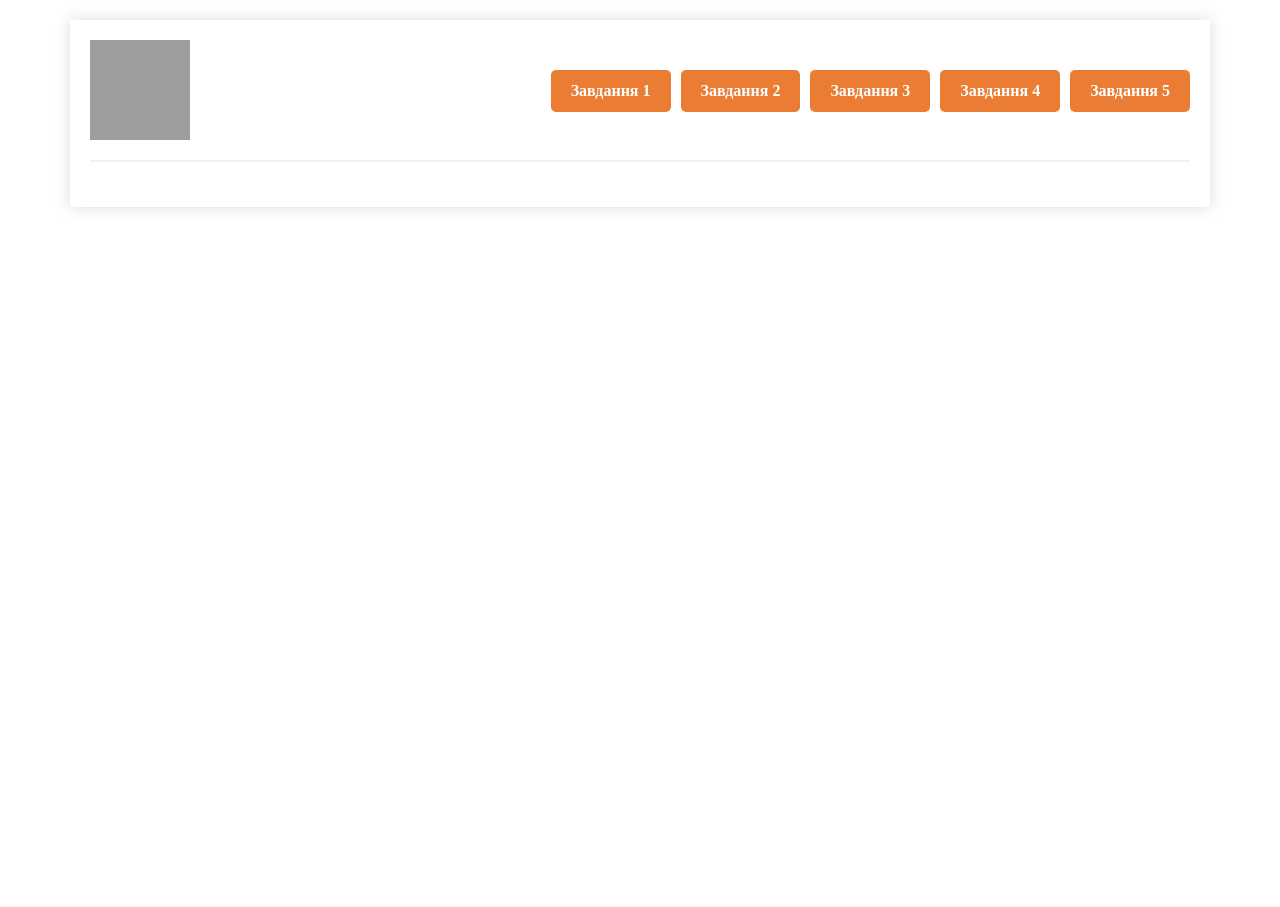
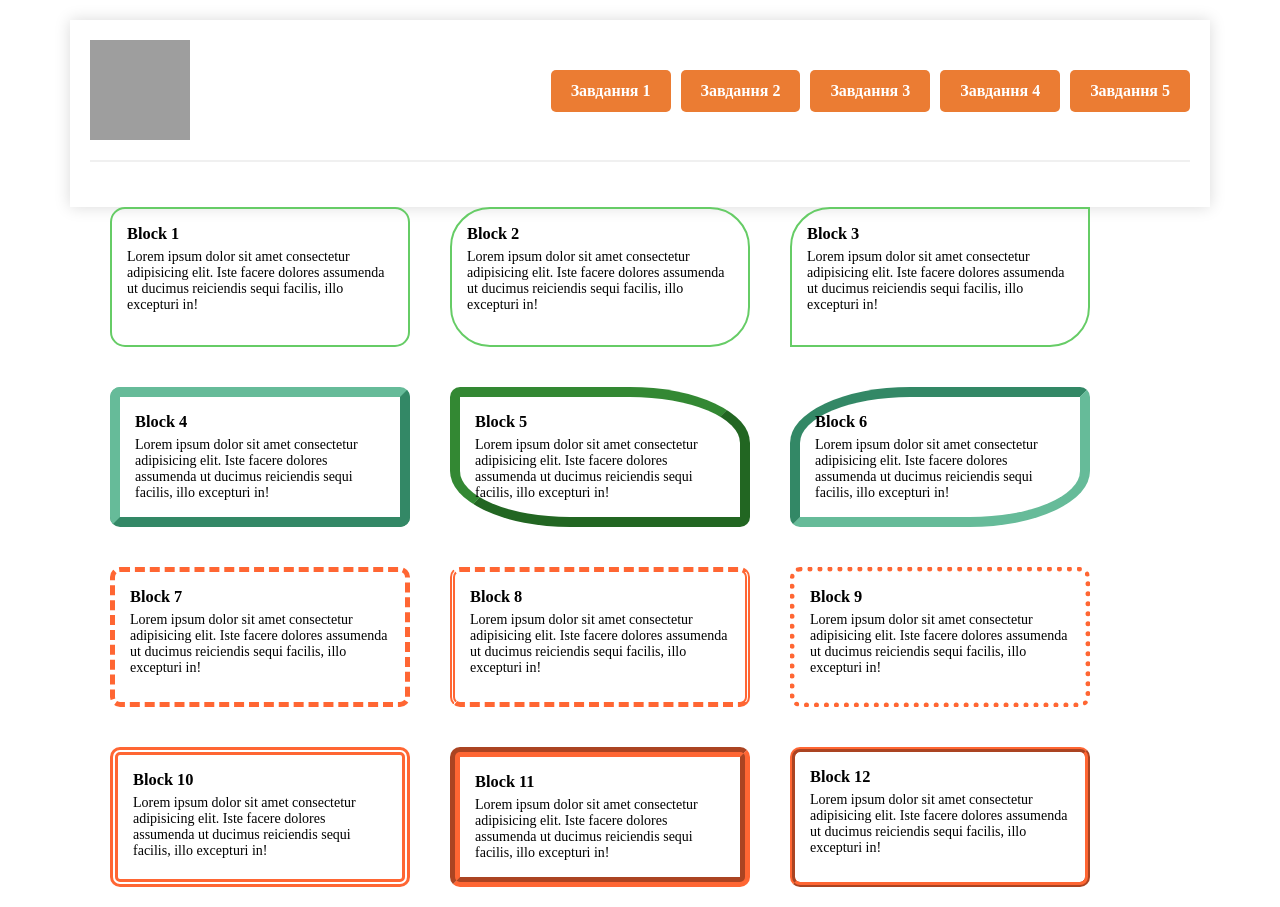
Before and after one commit to Harlamis/web-technologies, a plain HTML site: page lab6/task2.html in a window 1280 px wide. Before the commit the page ends 800 px from the top, so only its background shows below. Drawn offline with Linux system fonts and the light colour scheme; grey boxes are pictures that could not be loaded.

Commit message:
finished task2 for lab6

```diff
--- a/lab6/style2.css
+++ b/lab6/style2.css
@@ -6,3 +6,98 @@
   box-shadow: 0 0 15px rgba(0, 0, 0, 0.15);
   box-sizing: border-box;
 }
+
+.blocks-container {
+  overflow: auto;
+  padding-top: 10px;
+}
+
+.block {
+  float: left;
+  width: 300px;
+  min-height: 140px;
+  box-sizing: border-box;
+  padding: 15px;
+  margin: 20px;
+  font-size: 14px;
+}
+
+.block h3 {
+  margin-top: 0;
+  margin-bottom: 5px;
+}
+
+.block p {
+  margin: 0;
+}
+
+.block-1 {
+  border: 2px solid #6c6;
+  border-radius: 15px;
+}
+
+.block-2 {
+  border: 2px solid #6c6;
+  border-radius: 40px;
+}
+
+.block-3 {
+  border: 2px solid #6c6;
+  border-radius: 40px 0 40px 0;
+}
+
+.block-4 {
+  border: 10px solid #6b9;
+  border-right-color: #386;
+  border-bottom-color: #386;
+  border-radius: 10px;
+}
+
+.block-5 {
+  border: 10px solid #383;
+  border-right-color: #262;
+  border-bottom-color: #262;
+  border-radius: 10px 40% 10px 40%;
+}
+
+.block-6 {
+  border: 10px solid #6b9;
+  border-top-color: #386;
+  border-left-color: #386;
+  border-radius: 40% 10px 40% 10px;
+}
+
+.block-7 {
+  border: 5px dashed #f63;
+  border-radius: 10px;
+}
+
+.block-8 {
+  border: 5px solid #f63;
+  border-top-style: dashed;
+  border-bottom-style: dashed;
+  border-left-style: double;
+  border-right-style: double;
+  border-radius: 10px;
+}
+
+.block-9 {
+  border: 5px dotted #f63;
+  border-radius: 10px;
+}
+
+.block-10 {
+  border: 8px double #f63;
+  border-radius: 10px;
+}
+
+.block-11 {
+  border: 10px groove #f63;
+  border-radius: 10px;
+}
+
+.block-12 {
+  border: 5px solid #f63;
+  border-style: ridge;
+  border-radius: 10px;
+}
--- a/lab6/task2.html
+++ b/lab6/task2.html
@@ -23,6 +23,82 @@
           </ul>
         </div>
       </header>
+      <main>
+        <div class="block-container">
+          <div class="block block-1">
+            <h3>Block 1</h3>
+            <p>
+              Lorem ipsum dolor sit amet consectetur adipisicing elit. Iste facere dolores assumenda ut ducimus reiciendis sequi facilis, illo excepturi in!
+            </p>
+          </div>
+          <div class="block block-2">
+            <h3>Block 2</h3>
+            <p>
+              Lorem ipsum dolor sit amet consectetur adipisicing elit. Iste facere dolores assumenda ut ducimus reiciendis sequi facilis, illo excepturi in!
+            </p>
+          </div>
+          <div class="block block-3">
+            <h3>Block 3</h3>
+            <p>
+              Lorem ipsum dolor sit amet consectetur adipisicing elit. Iste facere dolores assumenda ut ducimus reiciendis sequi facilis, illo excepturi in!
+            </p>
+          </div>
+          <div class="block block-4">
+            <h3>Block 4</h3>
+            <p>
+              Lorem ipsum dolor sit amet consectetur adipisicing elit. Iste facere dolores assumenda ut ducimus reiciendis sequi facilis, illo excepturi in!
+            </p>
+          </div>
+          <div class="block block-5">
+            <h3>Block 5</h3>
+            <p>
+              Lorem ipsum dolor sit amet consectetur adipisicing elit. Iste facere dolores assumenda ut ducimus reiciendis sequi facilis, illo excepturi in!
+            </p>
+          </div>
+          <div class="block block-6">
+            <h3>Block 6</h3>
+            <p>
+              Lorem ipsum dolor sit amet consectetur adipisicing elit. Iste facere dolores assumenda ut ducimus reiciendis sequi facilis, illo excepturi in!
+            </p>
+          </div>
+          <div class="block block-7">
+            <h3>Block 7</h3>
+            <p>
+              Lorem ipsum dolor sit amet consectetur adipisicing elit. Iste facere dolores assumenda ut ducimus reiciendis sequi facilis, illo excepturi in!
+            </p>
+          </div>
+          <div class="block block-8">
+            <h3>Block 8</h3>
+            <p>
+              Lorem ipsum dolor sit amet consectetur adipisicing elit. Iste facere dolores assumenda ut ducimus reiciendis sequi facilis, illo excepturi in!
+            </p>
+          </div>
+          <div class="block block-9">
+            <h3>Block 9</h3>
+            <p>
+              Lorem ipsum dolor sit amet consectetur adipisicing elit. Iste facere dolores assumenda ut ducimus reiciendis sequi facilis, illo excepturi in!
+            </p>
+          </div>
+          <div class="block block-10">
+            <h3>Block 10</h3>
+            <p>
+              Lorem ipsum dolor sit amet consectetur adipisicing elit. Iste facere dolores assumenda ut ducimus reiciendis sequi facilis, illo excepturi in!
+            </p>
+          </div>
+          <div class="block block-11">
+            <h3>Block 11</h3>
+            <p>
+              Lorem ipsum dolor sit amet consectetur adipisicing elit. Iste facere dolores assumenda ut ducimus reiciendis sequi facilis, illo excepturi in!
+            </p>
+          </div>
+          <div class="block block-12">
+            <h3>Block 12</h3>
+            <p>
+              Lorem ipsum dolor sit amet consectetur adipisicing elit. Iste facere dolores assumenda ut ducimus reiciendis sequi facilis, illo excepturi in!
+            </p>
+          </div>
+        </div>
+      </main>
     </div>
   </body>
 </html>
```
